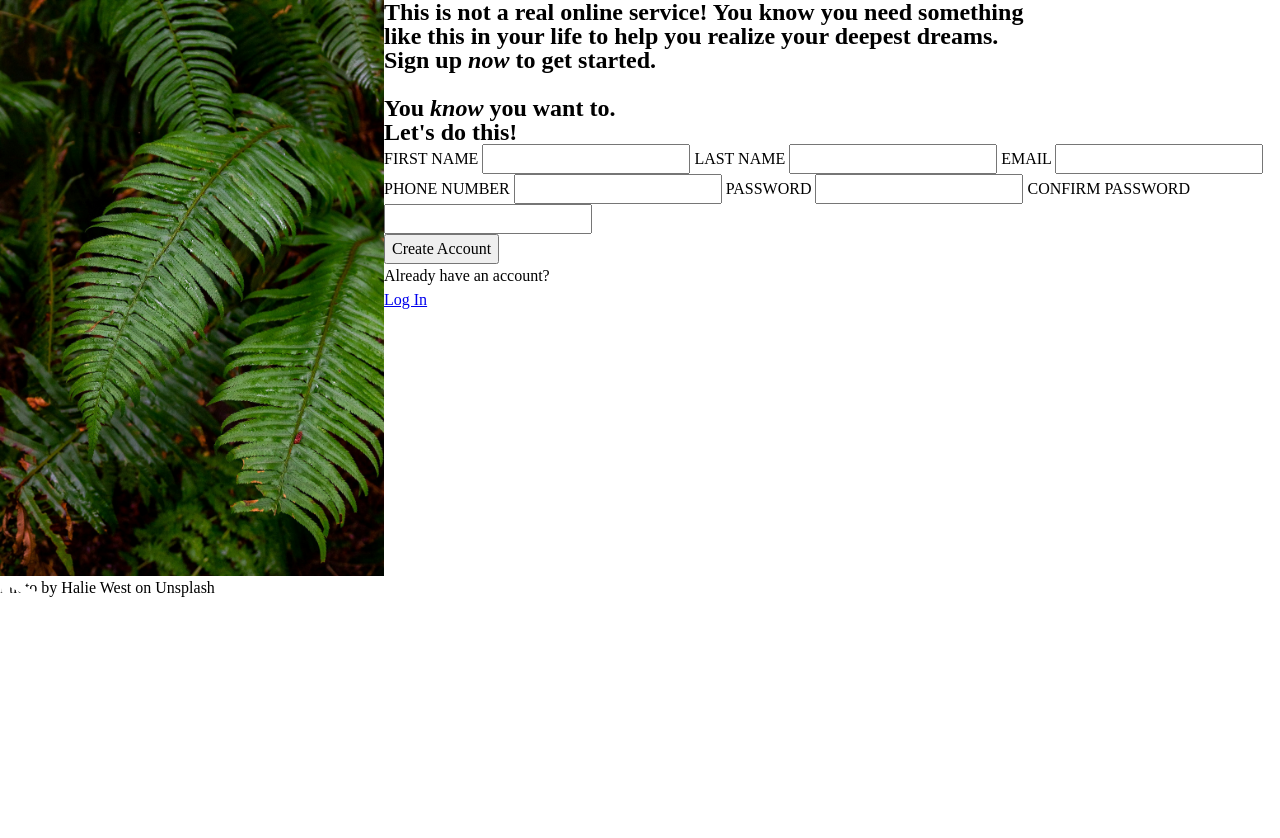
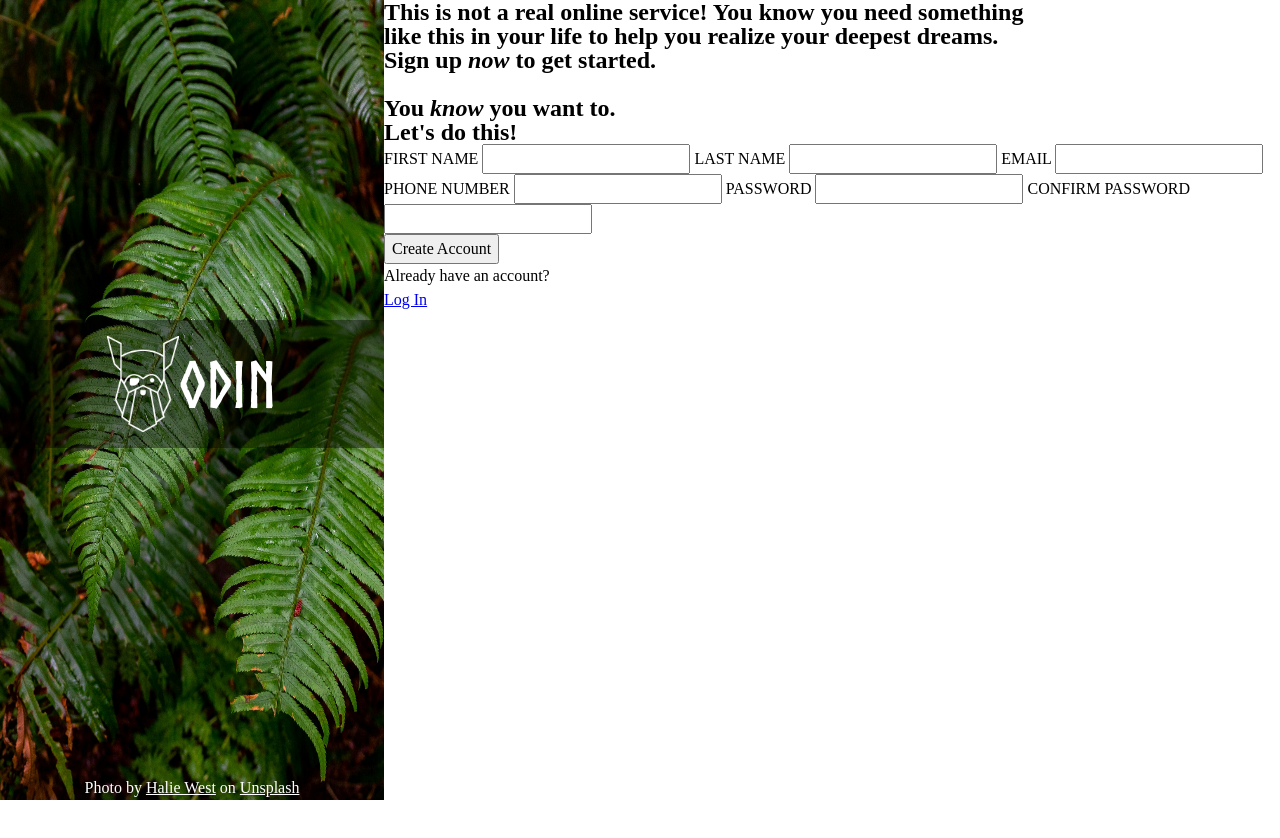
Before and after one commit to TranquilTortoise/sign-up_form, a plain HTML site: page index.html in a window 1280 px wide. After the commit the page ends 800 px from the top, so only its background shows below. Drawn offline with Linux system fonts and the light colour scheme.

Commit message:
style side-panel

```diff
--- a/index.html
+++ b/index.html
@@ -10,8 +10,11 @@
 
     <div class="panel">
         <img class="background_img" src="./assets/images/halie-west-25xggax4bSA-unsplash.jpg" alt="background showing ferns that have been recently rained on">
-        <img class="logo" src="./assets/images/odin-lined.png" alt="odin logo">
-        <p class="attribution">Photo by Halie West on Unsplash</p>
+        <div class="logo_container">
+            <img class="logo" src="./assets/images/odin-lined.png" alt="odin logo">
+            <p class="odin_text">ODIN</p>
+        </div>
+        <p class="attribution">Photo by <u>Halie West</u> on <u>Unsplash</u></p>
     </div>
 
     <div class="main">
--- a/styles.css
+++ b/styles.css
@@ -1,3 +1,17 @@
+@font-face {
+    font-family: "norse";
+    src:
+        url("./assets/fonts/norse-bold-webfont.woff2") format("woff2"),
+        url("./assets/fonts/norse-bold-webfont.woff") format("woff");
+        font-weight: bold;
+        font-style: normal;
+}
+
+:root {
+    --olive-clr: #596D48;
+    --black-clr: black;
+}
+
 *, *::before, *::after {
     box-sizing: border-box;
 }
@@ -38,6 +52,9 @@ h1, h2, h3, h4, h5, h6 {
 
 .panel {
     width: 30%;
+    display: flex;
+    flex-direction: column;
+    justify-content: space-between;
 }
 
 .main {
@@ -46,6 +63,35 @@ h1, h2, h3, h4, h5, h6 {
     flex-direction: column;
 }
 
+.logo_container {
+    background: rgb(0, 0, 0, 0.4);
+    width: 100%;
+    display: flex;
+    justify-content: center;
+    align-items: center;
+    padding: 1em;
+    margin-top: 20em;
+}
+
 .logo {
+    height: 6em;
+    width: auto;
+}
+
+.odin_text {
+    font-family: "norse";
+    font-size: 4em;
+    color: white;
+}
+
+.attribution {
+    text-align: center;
+    color: white;
+}
+
+.background_img {
     position: absolute;
+    height: 100vh;
+    width: 30%;
+    z-index: -1;
 }
```
